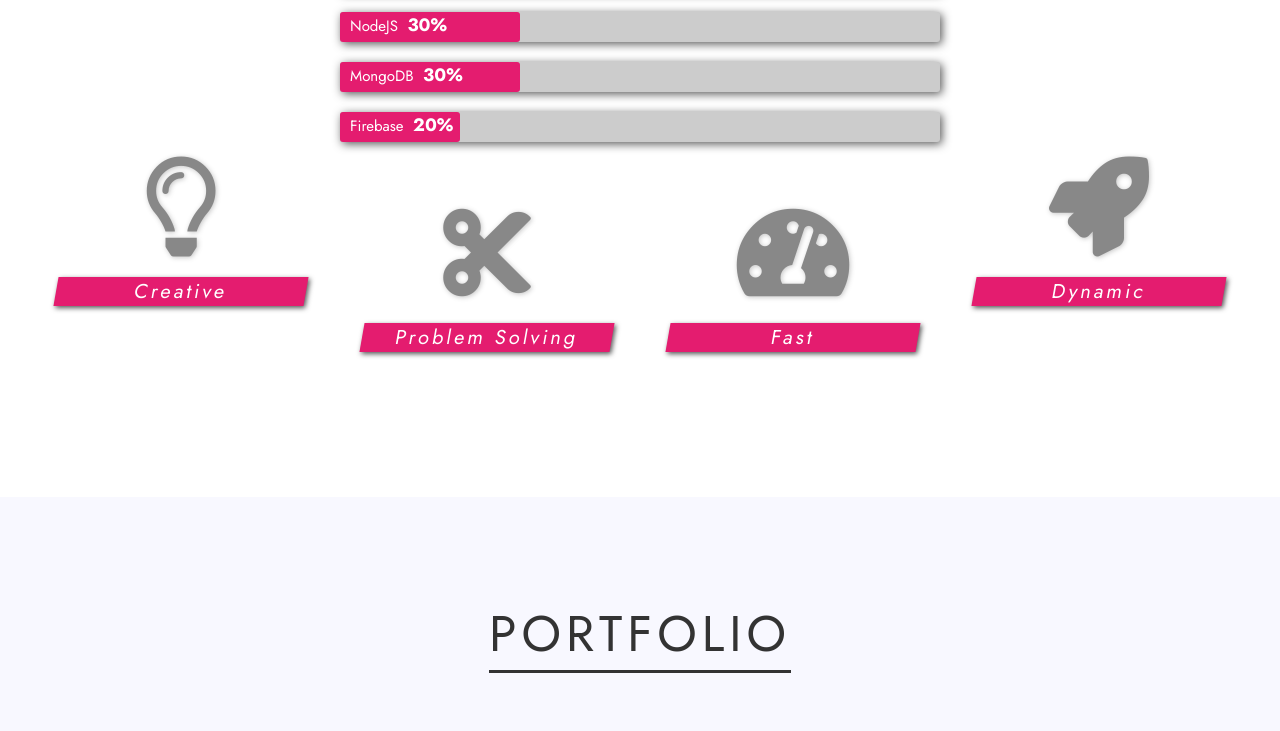
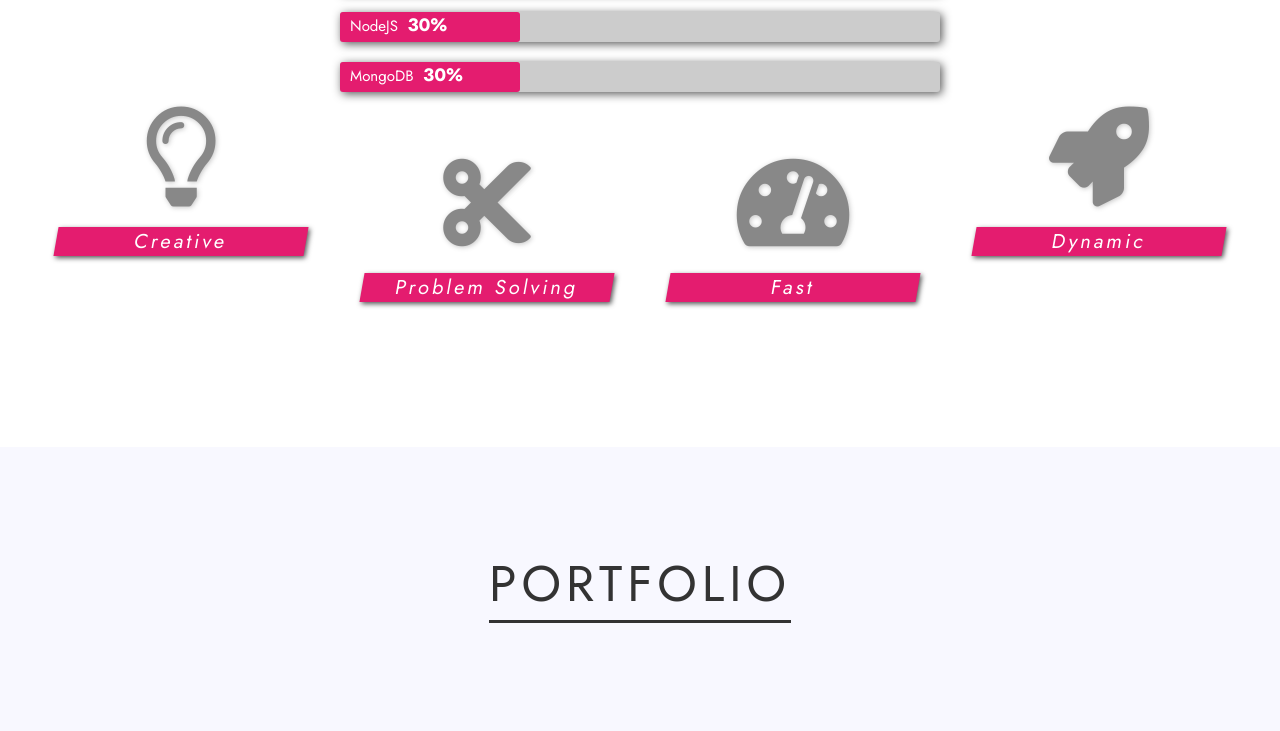
Before and after one commit to videfernandes/videfernandes.github.io, a plain HTML site: page index.html in a window 1280 px wide. Shown: the part 1429-2160 px from the top of the page. Drawn offline with Linux system fonts and the light colour scheme.

Commit message:
remove firebase

```diff
--- a/index.html
+++ b/index.html
@@ -101,15 +101,7 @@
                 <div class="progress-percent"></div>
             </div>
         </div>
-        <div class="progress-bars-wrapper">
-            <div class="progress-bar">
-                <p class="progress-text">
-                    Firebase
-                    <span></span>
-                </p>
-                <div class="progress-percent"></div>
-            </div>
-        </div>
+
         <div class="services">
             <div class="service">
                 <i class="far fa-lightbulb"></i>
--- a/script.js
+++ b/script.js
@@ -3,7 +3,7 @@ const navbarOffsetTop = navbar.offsetTop;
 const sections = document.querySelectorAll("section");
 const navbarLinks = document.querySelectorAll(".navbar-link");
 const progress = document.querySelector(".progress-bars-wrapper");
-const progressBarPercents = [90, 90, 90, 80, 75, 30, 30, 20];
+const progressBarPercents = [90, 90, 90, 80, 75, 30, 30];
 
 window.addEventListener("scroll", () => {
   mainFn();
```
